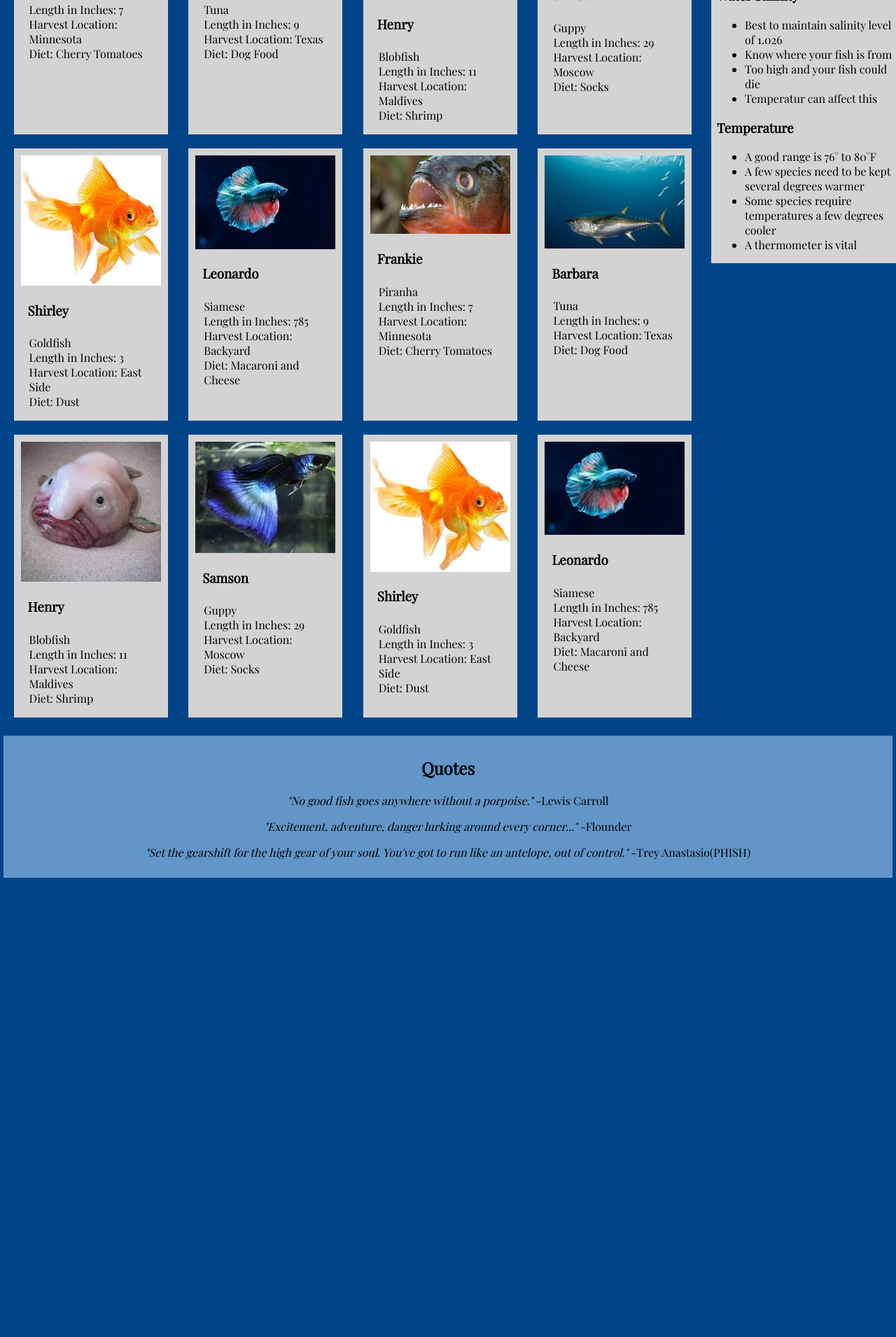
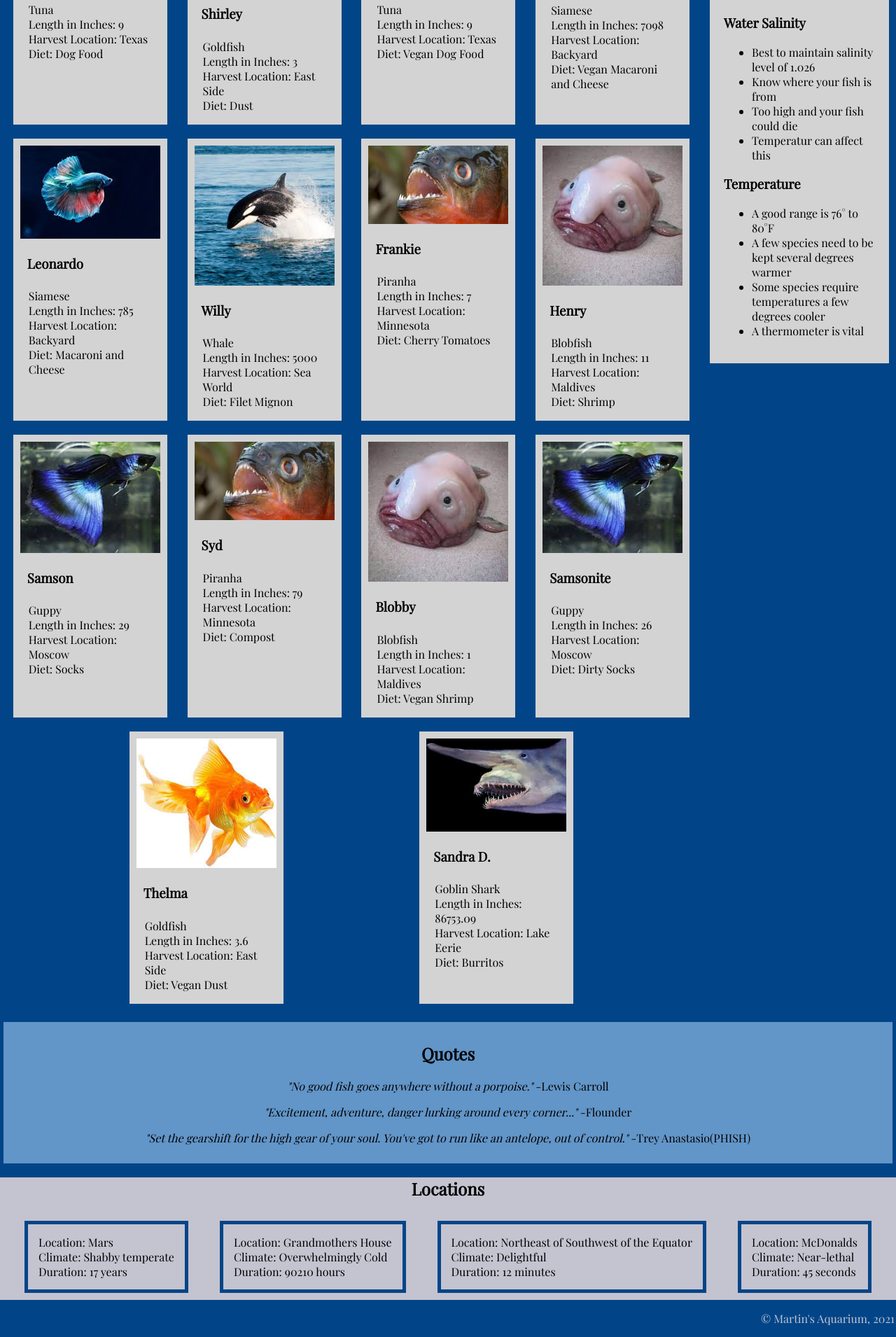
Before and after one commit to TarynL/Martins-Aquarium-, a plain HTML site: page index.html in a window 1280 px wide. Shown: the part 441-2351 px from the top of the page at 70% size. Before the commit the page ends 1700 px from the top, so only its background shows below. Drawn offline with nearby package versions, Linux system fonts and the light colour scheme.

Commit message:
added footer and locations

```diff
--- a/index.html
+++ b/index.html
@@ -47,8 +47,15 @@
             <p><i>"Set the gearshift for the high gear of your soul. You've got to run like an antelope, out of control."</i> -Trey Anastasio(PHISH)</p>
         </div>
 
+        <div class="locations">
+                <h2>Locations</h2>
+                <section id="locationList">
+
+                </section>
+        </div>
+
         <footer>
-
+            <p>&copy; Martin's Aquarium, 2021</p>
         </footer>
 
 
--- a/scripts/fish/fishData.js
+++ b/scripts/fish/fishData.js
@@ -61,18 +61,18 @@ const fishCollection = [
     {
         saltWater: false,
         harvestLocation: "Minnesota",
-        diet: "Cherry Tomatoes",
-        name: "Frankie",
+        diet: "Compost",
+        name: "Syd",
         species: "Piranha",
-        inches: 7,
+        inches: 79,
         image: "piranha.jpeg"
     },
 
     {
         saltWater: true,
         harvestLocation: "Texas",
-        diet: "Dog Food",
-        name: "Barbara",
+        diet: "Vegan Dog Food",
+        name: "Barbarella",
         species: "Tuna",
         inches: 9,
         image: "yellowfin.jpeg"
@@ -81,42 +81,60 @@ const fishCollection = [
     {
         saltWater: false,
         harvestLocation: "Maldives",
-        diet: "Shrimp",
-        name: "Henry",
+        diet: "Vegan Shrimp",
+        name: "Blobby",
         species: "Blobfish",
-        inches: 11,
+        inches: 1,
         image: "blobfish.jpeg"
     },
 
     {
         saltWater: true,
         harvestLocation: "Moscow",
-        diet: "Socks",
-        name: "Samson",
+        diet: "Dirty Socks",
+        name: "Samsonite",
         species: "Guppy",
-        inches: 29,
+        inches: 26,
         image: "guppy.jpeg"
     },
 
     {
         saltWater: false,
         harvestLocation: "East Side",
-        diet: "Dust",
-        name: "Shirley",
+        diet: "Vegan Dust",
+        name: "Thelma",
         species: "Goldfish",
-        inches: 3,
+        inches: 3.6,
         image: "goldfish.jpeg"
     },
 
     {
         saltWater: false,
         harvestLocation: "Backyard",
-        diet: "Macaroni and Cheese",
-        name: "Leonardo",
+        diet: "Vegan Macaroni and Cheese",
+        name: "Leonardo the Third",
         species: "Siamese",
-        inches: 785,
+        inches: 7098,
         image: "siamese.jpg"
-    }
+    },
+    {
+		saltWater: true,
+		harvestLocation: "Sea World",
+		diet: "Filet Mignon",
+		name: "Willy",
+		species: "Whale",
+		inches: 5000,
+		image: "whale.jpeg"
+	},
+    {
+		saltWater: true,
+		harvestLocation: "Lake Eerie",
+		diet: "Burritos",
+		name: "Sandra D.",
+		species: "Goblin Shark",
+		inches: 86753.09,
+		image: "GoblinShark.jpeg"
+	},
 
 
 
@@ -132,3 +150,39 @@ const fishCollection = [
 export const getFish = () => {
     return fishCollection;
 };
+
+
+export const getMostHolyFish = () => {
+    const holyFishArray = [];
+
+    for (const fishObj of fishCollection) {
+        if(fishObj.inches % 3 === 0){
+            holyFishArray.push(fishObj);
+        }
+    }
+
+    return holyFishArray
+};
+
+
+export const getSoldierFish = () => {
+    // 5, 10, 15, 20, 25, etc... fish
+    const soldiersArray = [];
+    for (const fishObj of fishCollection) {
+        if (fishObj.inches % 5 === 0 && fishObj.inches % 3 !== 0) {
+            soldiersArray.push(fishObj);
+        }
+    }
+    return soldiersArray
+};
+
+export const getUnworthy = () => {
+    // Any fish not a multiple of 3 or 5
+    const unworthyArray = [];
+    for (const fishObj of fishCollection) {
+        if(!(fishObj.inches % 5 === 0 || fishObj.inches % 3 === 0)) {
+            unworthyArray.push(fishObj);
+    }
+}
+    return unworthyArray
+};
--- a/scripts/fish/fishList.js
+++ b/scripts/fish/fishList.js
@@ -1,10 +1,16 @@
 
 import { fish } from "./fish.js"
 
-import { getFish } from "./fishData.js";
+import { getFish, getMostHolyFish, getSoldierFish, getUnworthy } from "./fishData.js";
 
 export const fishList = () => {
-	const allFish = getFish();
+	const holyFish = getMostHolyFish();
+	const soldierFish = getSoldierFish();
+	const unWorthyFish = getUnworthy();
+
+	const allFish = holyFish.concat(soldierFish, unWorthyFish);
+
+
 	const DOMLocation = document.querySelector("#list");
 	let fishRep = "";
 
--- a/scripts/locations/location.js
+++ b/scripts/locations/location.js
@@ -0,0 +1,11 @@
+export const location = (locationObj) => {
+	return (
+	` <article class="location-card">
+    <ul>
+        <li class="harvest-details">Location: ${locationObj.Location}</li>
+        <li class="harvest-details">Climate: ${locationObj.Climate}</li>
+        <li class="harvest-details">Duration: ${locationObj.Duration}</li>
+    </ul>
+</article>`
+	)
+}
--- a/scripts/locations/locationData.js
+++ b/scripts/locations/locationData.js
@@ -0,0 +1,39 @@
+const harvestSpots = [
+    {
+        Location: "Mars",
+        Climate: "Shabby temperate",
+        Duration: "17 years",
+
+
+    },
+
+    {
+        Location:"Grandmothers House",
+        Climate:"Overwhelmingly Cold",
+        Duration:"90210 hours",
+
+
+     },
+
+    {
+        Location:"Northeast of Southwest of the Equator",
+        Climate:"Delightful",
+        Duration:"12 minutes",
+
+
+     },
+
+    {
+        Location:"McDonalds",
+        Climate:"Near-lethal",
+        Duration:"45 seconds",
+
+
+}
+
+
+]
+
+export const getLocation = () => {
+    return harvestSpots;
+}
--- a/scripts/locations/locationList.js
+++ b/scripts/locations/locationList.js
@@ -0,0 +1,19 @@
+import { location } from "./location.js"
+
+import { getLocation } from "./locationData.js";
+
+export const locationList = () => {
+	const allLocations = getLocation();
+	const DOMLocation = document.querySelector("#locationList");
+	let locationRep = "";
+
+    for(const thatOneLocation of allLocations){
+        locationRep += location(thatOneLocation);
+        console.log("locationRep", locationRep);
+    }
+
+DOMLocation.innerHTML = locationRep;
+
+
+
+ }
--- a/scripts/main.js
+++ b/scripts/main.js
@@ -5,3 +5,7 @@ fishList();
 import {tipList} from "./tips/tipList.js";
 
 tipList();
+
+import {locationList} from "./locations/locationList.js";
+
+locationList();
--- a/styles/main.css
+++ b/styles/main.css
@@ -71,9 +71,15 @@ main {
 aside{
     background-color:#D3D3D3 ;
     width: 20%;
-    padding-left: .5rem;
-    margin-left: .5rem;
+    padding 10px;
+    margin: 10px;
     float: right;
+
+}
+
+.tips {
+    padding: 10px;
+    margin: 10px;
 
 }
 
@@ -88,3 +94,26 @@ h2 {
     padding:10px;
 
 }
+
+#locationList {
+	display: flex;
+	flex-wrap: wrap;
+	justify-content: space-evenly;
+}
+
+.locations{
+    background-color:#C4C3D0 ;
+}
+.location-card ul {
+    list-style-type:none;
+	padding: 15px;
+	margin: 10px;
+    border: 5px solid #014588;
+
+}
+
+footer {
+    text-align: right;
+    color: #C4C3D0;
+    margin-right: 2px;
+}
```
Also changed, not shown: images/GoblinShark.jpeg (added), images/whale.jpeg (added).
